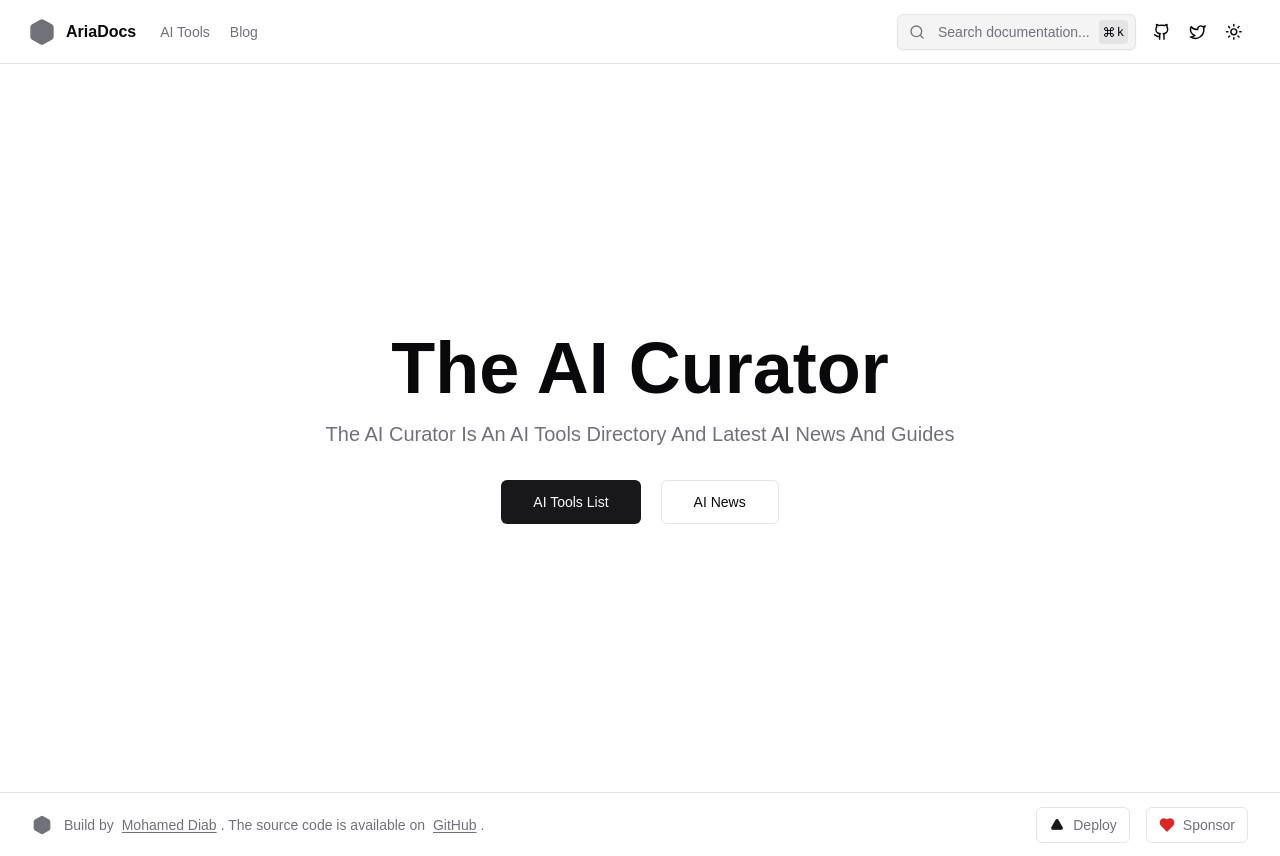
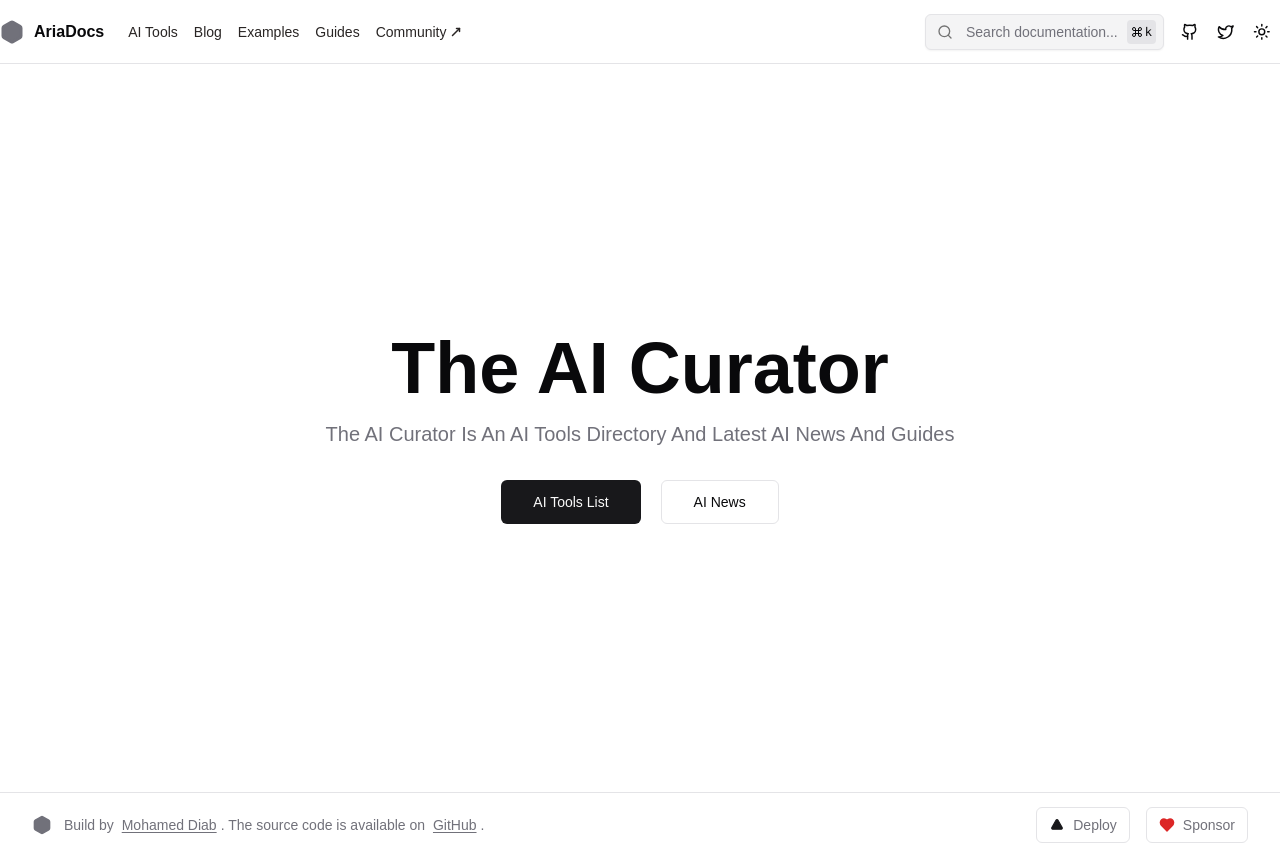
Before and after one commit to crfdiab/best-ai-tools, a Next.js app: page / in a window 1280 px wide. Built offline with nearby package versions, Linux system fonts and the light colour scheme.

Commit message:
Fixed Navbar Build Error

```diff
--- a/components/navbar.tsx
+++ b/components/navbar.tsx
@@ -10,6 +10,7 @@ import { buttonVariants } from "./ui/button";
 import Search from "./search";
 import Anchor from "./anchor";
 import { SheetLeftbar } from "./leftbar";
+import { page_routes } from "@/lib/routes-config";
 import { SheetClose } from "@/components/ui/sheet";
 
 export const NAVLINKS = [
@@ -21,19 +22,32 @@ export const NAVLINKS = [
     title: "Blog",
     href: "/blog",
   },
+  {
+    title: "Examples",
+    href: "#",
+  },
+  {
+    title: "Guides",
+    href: "#",
+  },
+  {
+    title: "Community",
+    href: "https://github.com/nisabmohd/Aria-Docs/discussions",
+    external: true,
+  },
 ];
 
 export function Navbar() {
   return (
-    <nav className="w-full border-b h-16 sticky top-0 z-50 lg:px-4 px-2 backdrop-filter backdrop-blur-xl bg-opacity-5">
-      <div className="sm:p-3 p-1 max-w-[1500px] mx-auto h-full flex items-center justify-between md:gap-2">
+    <nav className="w-full border-b h-16 sticky top-0 z-50 bg-background">
+      <div className="max-w-[1300px] sm:px-0 px-3 mx-auto h-full flex items-center justify-between md:gap-2">
         <div className="flex items-center gap-5">
           <SheetLeftbar />
           <div className="flex items-center gap-6">
             <div className="sm:flex hidden">
               <Logo />
             </div>
-            <div className="lg:flex hidden items-center gap-5 text-sm font-medium text-muted-foreground">
+            <div className="lg:flex hidden items-center gap-4 text-sm font-medium text-muted-foreground">
               <NavMenu />
             </div>
           </div>
@@ -70,7 +84,10 @@ export function Navbar() {
 export function Logo() {
   return (
     <Link href="/" className="flex items-center gap-2.5">
-      <HexagonIcon className="w-7 h-7 text-muted-foreground fill-current" />
+      <HexagonIcon
+        className="w-6 h-6 text-muted-foreground fill-current"
+        strokeWidth={3}
+      />
       <h2 className="text-md font-bold">AriaDocs</h2>
     </Link>
   );
@@ -83,9 +100,9 @@ export function NavMenu({ isSheet = false }) {
         const Comp = (
           <Anchor
             key={item.title + item.href}
-            activeClassName="text-primary font-semibold"
+            activeClassName="!text-primary md:font-semibold font-medium"
             absolute
-            className="flex items-center gap-1"
+            className="flex items-center gap-1 dark:text-stone-300/85 text-stone-800"
             href={item.href}
           >
             {item.title}{" "}
```
